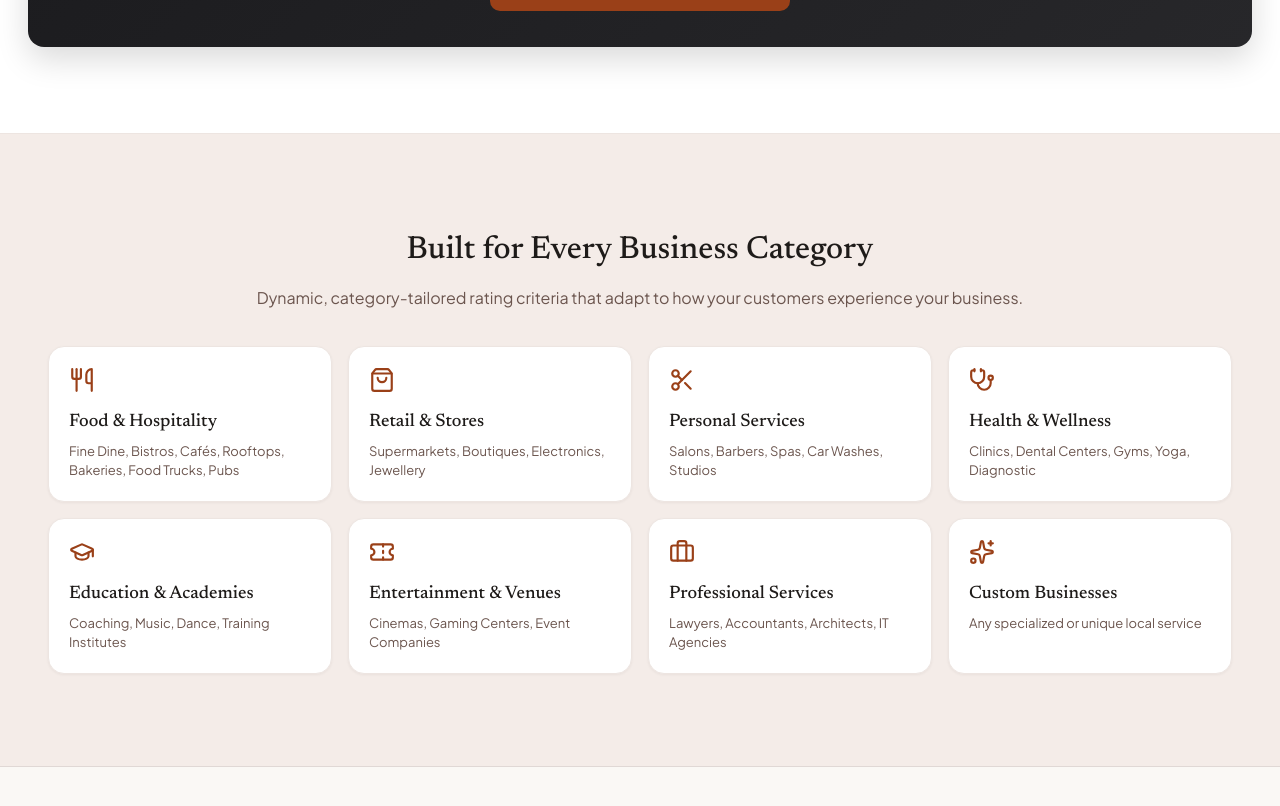
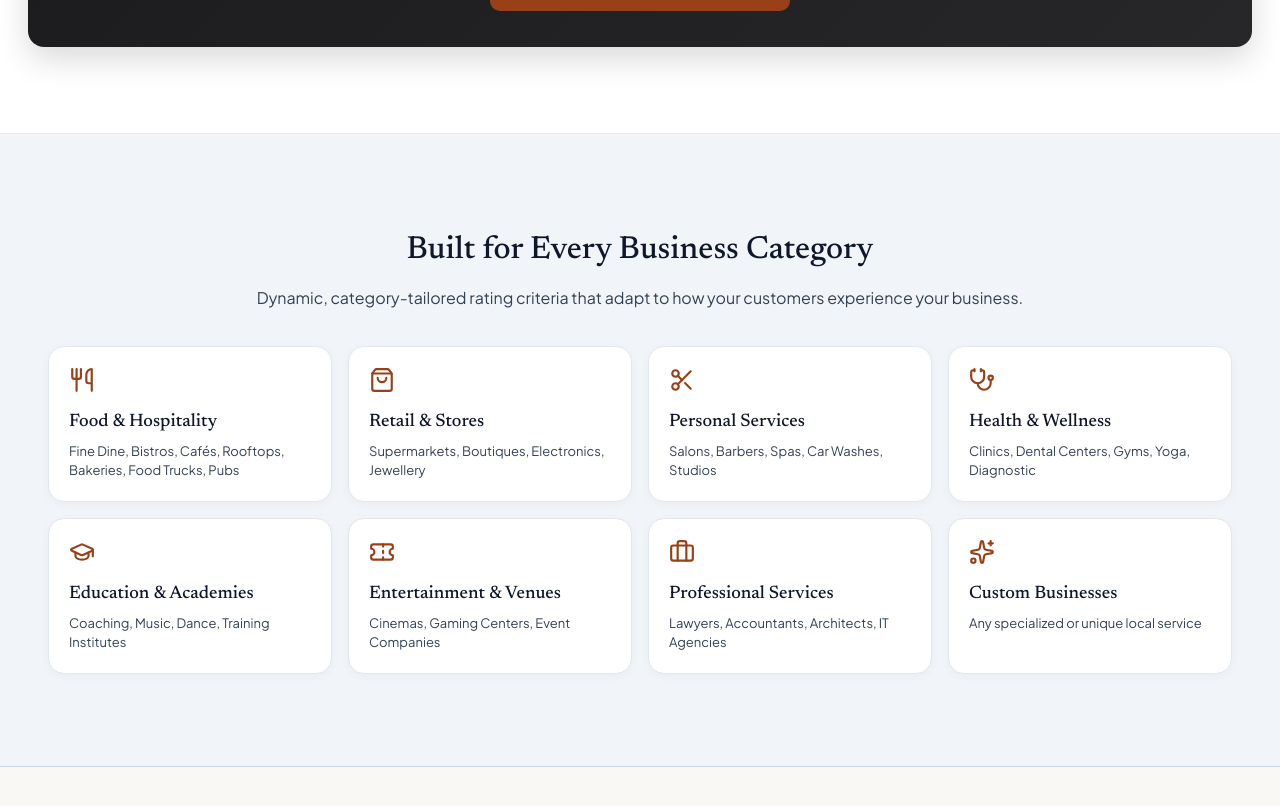
Before and after one commit to sandeshnaik777/reviewly, a React (Vite) app in the folder frontend/: page / in a window 1280 px wide. Shown: the part 1978-2784 px from the top of the page. Built offline with nearby package versions, Linux system fonts and the light colour scheme; no server answers.

Commit message:
style: enhance global contrast, typography readability and active navigation tabs

```diff
--- a/frontend/src/styles/index.css
+++ b/frontend/src/styles/index.css
@@ -5,23 +5,23 @@
   --primary-light: #fef2ee;
   --on-primary: #ffffff;
 
-  --background: #fff8f5;
+  --background: #f8fafc;
   --surface: #ffffff;
-  --surface-container: #f4ece8;
-  --surface-container-high: #eee7e3;
-  --surface-container-highest: #e9e1dd;
+  --surface-container: #f1f5f9;
+  --surface-container-high: #e2e8f0;
+  --surface-container-highest: #cbd5e1;
 
-  --text: #1e1b19;
-  --text-muted: #6b554e;
-  --text-subtle: #8a736c;
-  --border: #e0d8d5;
-  --border-light: #ede5e1;
+  --text: #0f172a;
+  --text-muted: #334155;
+  --text-subtle: #64748b;
+  --border: #cbd5e1;
+  --border-light: #e2e8f0;
 
   --star-active: #d97706;
-  --star-empty: #d1c7c2;
+  --star-empty: #cbd5e1;
   --success: #15803d;
   --success-bg: #ecfdf5;
-  --error: #ba1a1a;
+  --error: #b91c1c;
   --error-bg: #fef2f2;
   --warning: #b45309;
   --warning-bg: #fffbeb;
@@ -34,9 +34,9 @@
   --radius-lg: 16px;
   --radius-full: 9999px;
 
-  --shadow-sm: 0 1px 3px rgba(30, 27, 25, 0.05);
-  --shadow-md: 0 4px 12px rgba(30, 27, 25, 0.08);
-  --shadow-lg: 0 10px 25px rgba(30, 27, 25, 0.1);
+  --shadow-sm: 0 1px 3px rgba(15, 23, 42, 0.06);
+  --shadow-md: 0 4px 12px rgba(15, 23, 42, 0.08);
+  --shadow-lg: 0 10px 25px rgba(15, 23, 42, 0.12);
 }
 
 * {
@@ -148,10 +148,10 @@ a {
 /* Cards */
 .card {
   background: var(--surface);
-  border: 1px solid var(--border-light);
+  border: 1.5px solid var(--border-light);
   border-radius: var(--radius-lg);
-  padding: 20px;
-  box-shadow: var(--shadow-sm);
+  padding: 24px;
+  box-shadow: 0 2px 10px rgba(15, 23, 42, 0.04);
 }
 
 /* Badges */
@@ -162,7 +162,7 @@ a {
   padding: 4px 10px;
   border-radius: var(--radius-full);
   font-size: 12px;
-  font-weight: 600;
+  font-weight: 700;
   text-transform: uppercase;
   letter-spacing: 0.5px;
 }
@@ -181,30 +181,31 @@ a {
 
 /* Form Controls */
 .form-group {
-  margin-bottom: 16px;
+  margin-bottom: 18px;
 }
 .form-label {
   display: block;
-  font-size: 13px;
-  font-weight: 600;
-  color: var(--text-muted);
+  font-size: 13.5px;
+  font-weight: 700;
+  color: #1e293b;
   margin-bottom: 6px;
 }
 .form-input, .form-select, .form-textarea {
   width: 100%;
   padding: 12px 14px;
-  border: 1px solid var(--border);
+  border: 1.5px solid var(--border);
   border-radius: var(--radius-md);
   font-family: var(--font-sans);
   font-size: 14px;
+  font-weight: 500;
   color: var(--text);
   background: var(--surface);
   outline: none;
-  transition: border-color 0.15s ease;
+  transition: all 0.15s ease;
 }
 .form-input:focus, .form-select:focus, .form-textarea:focus {
   border-color: var(--primary);
-  box-shadow: 0 0 0 3px rgba(154, 64, 24, 0.1);
+  box-shadow: 0 0 0 3px rgba(154, 64, 24, 0.15);
 }
 
 /* Rating Stars */
@@ -284,9 +285,10 @@ a {
 /* Segmented Navigation Control (Apple / Linear style) */
 .segmented-nav {
   display: flex;
-  gap: 4px;
-  background: var(--surface-container);
-  padding: 5px;
+  gap: 6px;
+  background: #f1f5f9;
+  border: 1.5px solid #e2e8f0;
+  padding: 6px;
   border-radius: var(--radius-lg);
   overflow-x: auto;
   -webkit-overflow-scrolling: touch;
@@ -300,12 +302,12 @@ a {
   display: inline-flex;
   align-items: center;
   gap: 8px;
-  padding: 8px 16px;
+  padding: 10px 18px;
   font-size: 13.5px;
-  font-weight: 500;
-  color: var(--text-muted);
+  font-weight: 600;
+  color: #475569;
   background: transparent;
-  border: none;
+  border: 1.5px solid transparent;
   border-radius: var(--radius-md);
   cursor: pointer;
   white-space: nowrap;
@@ -313,14 +315,15 @@ a {
   user-select: none;
 }
 .segmented-nav-item:hover {
-  color: var(--text);
-  background: rgba(255, 255, 255, 0.4);
+  color: #0f172a;
+  background: rgba(255, 255, 255, 0.7);
 }
 .segmented-nav-item.active {
-  color: var(--text);
-  font-weight: 600;
-  background: var(--surface);
-  box-shadow: 0 1px 4px rgba(30, 27, 25, 0.08);
+  color: #0f172a;
+  font-weight: 700;
+  background: #ffffff;
+  border-color: #cbd5e1;
+  box-shadow: 0 2px 8px rgba(15, 23, 42, 0.08);
 }
 
 /* Executive Dark Concierge Card */
```
